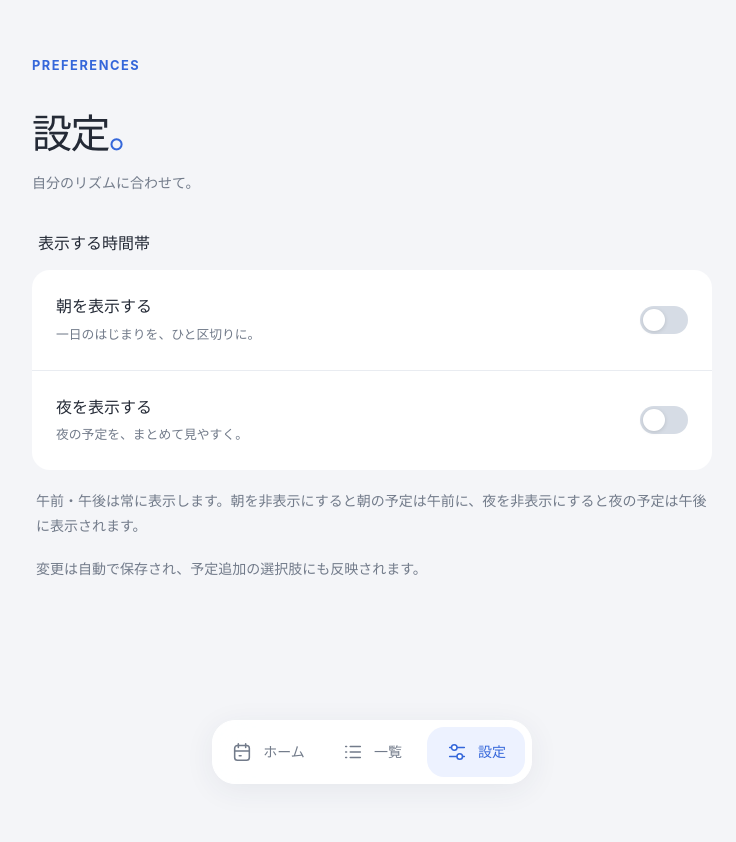
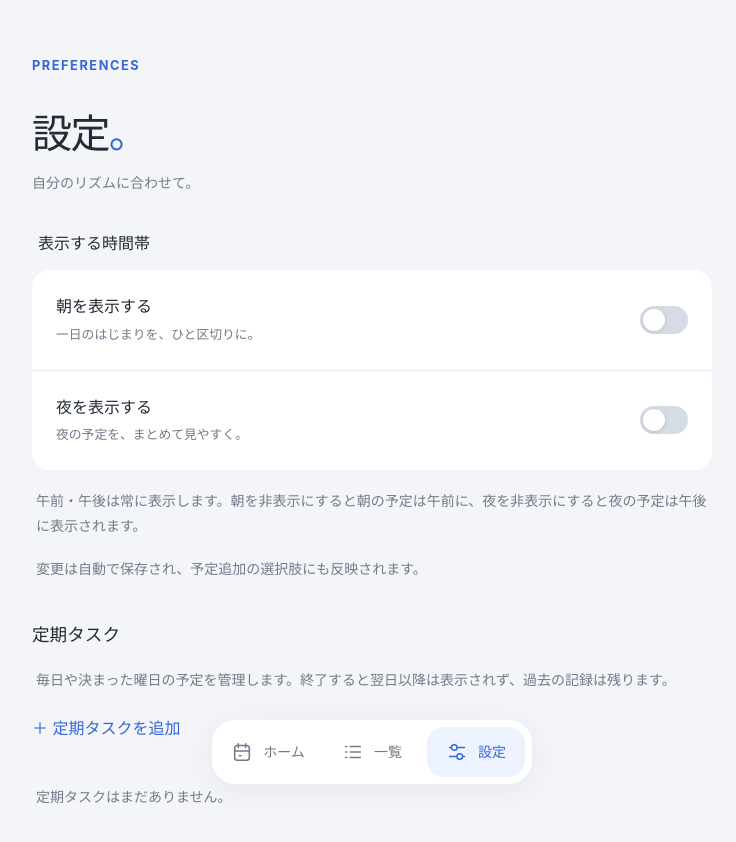
Before and after one commit to cucumber1117/App12_MYTODO, a React (Vite) app: page /setting in a window 1280 px wide. Shown: the top 842 px of the page, without its empty margins (268-1004 px from the left). Before the commit the page ends 800 px from the top, so only its background shows below. Built offline with nearby package versions, Linux system fonts and the light colour scheme.

Commit message:
予定のチェック、定期タスク追加

```diff
--- a/src/pages/Home/DatePicker.jsx
+++ b/src/pages/Home/DatePicker.jsx
@@ -1,5 +1,6 @@
 import { formatDate, parseDate, shiftDate } from './dates.js';
 import styles from './DatePicker.module.css';
+import { occursOn } from '../../tasks.js';
 
 export default function DatePicker({ selectedDate, onSelect, todos }) {
     const today = formatDate(new Date());
@@ -21,7 +22,7 @@ export default function DatePicker({ selectedDate, onSelect, todos }) {
             <div className={styles.week} aria-label="日付と曜日">
                 {days.map((day) => {
                     const date = parseDate(day);
-                    const count = todos.filter((todo) => todo.date === day).length;
+                    const count = todos.filter((todo) => occursOn(todo, day)).length;
                     const weekday = new Intl.DateTimeFormat('ja-JP', { weekday: 'short' }).format(date);
                     return (
                         <button type="button" key={day} onClick={() => onSelect(day)}
--- a/src/pages/Home/Home.jsx
+++ b/src/pages/Home/Home.jsx
@@ -1,4 +1,7 @@
 import { useState } from 'react';
+import { useSearchParams } from 'react-router-dom';
+import useTasks from '../../useTasks.js';
+import { tasksOnDate, toggleTask, repeatLabel, WEEKDAYS } from '../../tasks.js';
 import styles from './Home.module.css'
 import BottomSheet from '../../component/BottomSheet/BottomSheet.jsx';
 import { getEnabledPeriods, getDisplayPeriod, getPeriodFromTime } from './periods.js';
@@ -8,17 +11,17 @@ import { formatDate, parseDate } from './dates.js';
 function Home({ periodSettings, isDateList = false }) {
     const enabledPeriods = getEnabledPeriods(periodSettings);
 
-    const [todos, setTodos] = useState(() => {
-        const savedTodos = localStorage.getItem('todos');
-        return savedTodos ? JSON.parse(savedTodos) : [];
-    });
+    const [todos, setTodos] = useTasks();
+    const [searchParams, setSearchParams] = useSearchParams();
+    const [repeat, setRepeat] = useState(searchParams.has('recurring') ? 'daily' : 'none');
+    const [weekdays, setWeekdays] = useState([]);
 
     const [browsedDate, setBrowsedDate] = useState(() => formatDate(new Date()));
     const selectedDate = isDateList ? browsedDate : formatDate(new Date());
     const date = parseDate(selectedDate);
     const dateLabel = new Intl.DateTimeFormat('ja-JP', { year: 'numeric', month: 'long', day: 'numeric' }).format(date);
     const weekday = new Intl.DateTimeFormat('ja-JP', { weekday: 'long' }).format(date);
-    const [isAdding, setIsAdding] = useState(false);
+    const [isAdding, setIsAdding] = useState(searchParams.has('recurring'));
     const [selectedTodo, setSelectedTodo] = useState(null);
     const [inputText, setInputText] = useState('');
     const [inputDate, setInputDate] = useState(selectedDate);
@@ -26,10 +29,14 @@ function Home({ periodSettings, isDateList = false }) {
     const [isTimeEnabled, setIsTimeEnabled] = useState(false);
     const [inputTime, setInputTime] = useState('');
     const [message, setMessage] = useState('');
+    const closeAdd = () => {
+        setIsAdding(false);
+        if (searchParams.has('recurring')) setSearchParams({}, { replace: true });
+    };
 
     const handleAddTodo = (event) => {
         event.preventDefault();
-        if (!inputText.trim() || !inputDate || (isTimeEnabled && !inputTime)) return;
+        if (!inputText.trim() || !inputDate || (isTimeEnabled && !inputTime) || (repeat === 'weekly' && !weekdays.length)) return;
 
         const newTodos = [...todos, {
             id: crypto.randomUUID(),
@@ -37,20 +44,26 @@ function Home({ periodSettings, isDateList = false }) {
             date: inputDate,
             period: isTimeEnabled ? getPeriodFromTime(inputTime) : inputPeriod,
             time: isTimeEnabled ? inputTime : '',
+            repeat,
+            weekdays: repeat === 'weekly' ? weekdays : [],
+            completed: false,
+            completedDates: {},
         }];
-        localStorage.setItem('todos', JSON.stringify(newTodos));
         setTodos(newTodos);
-        setMessage(`${inputDate}の予定を追加しました。`);
+        setMessage(repeat === 'none' ? `${inputDate}の予定を追加しました。` : `${inputDate}からの定期タスクを登録しました。`);
         setInputText('');
         if (isDateList) setBrowsedDate(inputDate);
         setInputDate(selectedDate);
         setInputPeriod(enabledPeriods[0]);
         setIsTimeEnabled(false);
         setInputTime('');
-        setIsAdding(false);
+        setRepeat('none');
+        setWeekdays([]);
+        closeAdd();
     };
 
-    const selectedTodos = todos.filter((todo) => todo.date === selectedDate);
+    const selectedTodos = tasksOnDate(todos, selectedDate);
+    const detailTodo = selectedTodo && selectedTodos.find((todo) => todo.id === selectedTodo.id);
     const visiblePeriods = selectedTodos.some((todo) => getDisplayPeriod(todo, periodSettings) === '未分類')
         ? [...enabledPeriods, '未分類'] : enabledPeriods;
 
@@ -64,7 +77,7 @@ function Home({ periodSettings, isDateList = false }) {
                         <div className={styles.calendarBadge} aria-hidden="true"><span>{date.getMonth() + 1}月</span><strong>{date.getDate()}</strong></div>
                     </div>
                     {isDateList && <DatePicker selectedDate={selectedDate} todos={todos} onSelect={(value) => { setBrowsedDate(value); setMessage(''); }} />}
-                    <div className={styles.summary}><span>{isDateList ? `${date.getMonth() + 1}月${date.getDate()}日（${weekday}）` : '今日'}</span><p>{selectedTodos.length}件の予定</p></div>
+                    <div className={styles.summary}><span>{isDateList ? `${date.getMonth() + 1}月${date.getDate()}日（${weekday}）` : '今日'}</span><p>{selectedTodos.filter((todo) => todo.completed).length} / {selectedTodos.length}件 完了</p></div>
                 </header>
                 <button
                     className={styles.addButton}
@@ -75,13 +88,13 @@ function Home({ periodSettings, isDateList = false }) {
                     <span aria-hidden="true">＋</span> 予定追加
                 </button>
                 {isAdding && (
-                    <BottomSheet title="予定追加" titleId="add-todo-title" onClose={() => setIsAdding(false)}>
+                    <BottomSheet title="予定追加" titleId="add-todo-title" onClose={closeAdd}>
                     <form id="add-todo-form" className={styles.inputArea} onSubmit={handleAddTodo}>
                         <label htmlFor="todo-text">予定</label>
                         <input id="todo-text" className={styles.input} type="text"
                             placeholder="どんな予定ですか？" required
                             value={inputText} onChange={(event) => setInputText(event.target.value)} />
-                        <label htmlFor="todo-date">日付</label>
+                        <label htmlFor="todo-date">{repeat === 'none' ? '日付' : '開始日'}</label>
                         <input id="todo-date" className={styles.input} type="date" required
                             value={inputDate} onChange={(event) => setInputDate(event.target.value)} />
                         {!isTimeEnabled && <>
@@ -105,7 +118,15 @@ function Home({ periodSettings, isDateList = false }) {
                                     value={inputTime} onChange={(event) => setInputTime(event.target.value)} />
                             </div>
                         )}
-                        <button className={styles.button} type="submit" disabled={!inputText.trim()}>予定を追加</button>
+                        <label htmlFor="todo-repeat">繰り返し</label>
+                        <select id="todo-repeat" className={styles.input} value={repeat} onChange={(event) => setRepeat(event.target.value)}>
+                            <option value="none">繰り返しなし</option><option value="daily">毎日</option><option value="weekly">曜日を指定</option>
+                        </select>
+                        {repeat === 'weekly' && <fieldset className={styles.weekdays}><legend>繰り返す曜日（1つ以上）</legend>
+                            {WEEKDAYS.map((label, day) => <label key={day}><input type="checkbox" checked={weekdays.includes(day)}
+                                onChange={(event) => setWeekdays(event.target.checked ? [...weekdays, day] : weekdays.filter((value) => value !== day))} />{label}</label>)}
+                        </fieldset>}
+                        <button className={styles.button} type="submit" disabled={!inputText.trim() || (repeat === 'weekly' && !weekdays.length)}>予定を追加</button>
                     </form>
                     </BottomSheet>
                 )}
@@ -117,11 +138,13 @@ function Home({ periodSettings, isDateList = false }) {
                     {selectedTodos.filter((todo) => getDisplayPeriod(todo, periodSettings) === period)
                         .sort((a, b) => (a.time || '99:99').localeCompare(b.time || '99:99'))
                         .map((todo) => (
-                    <li className={styles.todoItem} key={todo.id} >
+                    <li className={`${styles.todoItem} ${todo.completed ? styles.completed : ''}`} key={todo.id} >
+                        <label className={styles.checkArea}><input type="checkbox" checked={todo.completed}
+                            aria-label={`${todo.text}を完了`} onChange={() => setTodos(toggleTask(todos, todo.id, selectedDate))} /></label>
                         <button type="button" className={styles.todoContent}
                             aria-haspopup="dialog" onClick={() => setSelectedTodo(todo)}>
                             <span className={styles.todoDate}>{todo.time ? <time dateTime={`${todo.date}T${todo.time}`}>{todo.time}</time> : period}</span>
-                            <span className={styles.todoText}>{todo.text}</span>
+                            <span className={styles.todoText}>{todo.text}{todo.repeat && todo.repeat !== 'none' && <small className={styles.repeatBadge}>{repeatLabel(todo)}</small>}</span>
                             <span className={styles.chevron} aria-hidden="true">›</span>
                         </button>
                     </li>
@@ -139,7 +162,10 @@ function Home({ periodSettings, isDateList = false }) {
                             <dt>日付</dt><dd>{selectedTodo.date}</dd>
                             <dt>時間帯</dt><dd>{getDisplayPeriod(selectedTodo, periodSettings)}</dd>
                             <dt>時刻</dt><dd>{selectedTodo.time || '指定なし'}</dd>
+                            <dt>繰り返し</dt><dd>{repeatLabel(selectedTodo)}</dd>
+                            <dt>状態</dt><dd>{detailTodo?.completed ? '完了' : '未完了'}</dd>
                         </dl>
+                        <button type="button" className={styles.button} onClick={() => setTodos(toggleTask(todos, selectedTodo.id, selectedDate))}>{detailTodo?.completed ? '未完了に戻す' : '完了にする'}</button>
                     </BottomSheet>
                 )}
             </div>
--- a/src/pages/Setting/Setting.jsx
+++ b/src/pages/Setting/Setting.jsx
@@ -1,6 +1,12 @@
 import styles from './Setting.module.css';
+import { Link } from 'react-router-dom';
+import useTasks from '../../useTasks.js';
+import { repeatLabel } from '../../tasks.js';
+import { formatDate } from '../Home/dates.js';
 
 function Setting({ periodSettings, onPeriodSettingsChange }) {
+  const [tasks, saveTasks] = useTasks();
+  const recurring = tasks.filter((task) => task.repeat && task.repeat !== 'none');
   return (
     <div className={styles.page}>
       <div className={styles.panel}>
@@ -22,6 +28,20 @@ function Setting({ periodSettings, onPeriodSettingsChange }) {
         </fieldset>
         <p className={styles.description}>午前・午後は常に表示します。朝を非表示にすると朝の予定は午前に、夜を非表示にすると夜の予定は午後に表示されます。</p>
         <p className={styles.description}>変更は自動で保存され、予定追加の選択肢にも反映されます。</p>
+        <section className={styles.recurring}>
+          <h2>定期タスク</h2>
+          <p className={styles.description}>毎日や決まった曜日の予定を管理します。終了すると翌日以降は表示されず、過去の記録は残ります。</p>
+          <Link className={styles.addRecurring} to="/?recurring=1">＋ 定期タスクを追加</Link>
+          {recurring.length === 0 && <p className={styles.description}>定期タスクはまだありません。</p>}
+          <ul className={styles.recurringList}>
+            {recurring.map((task) => <li key={task.id}>
+              <div><strong>{task.text}</strong><p>{repeatLabel(task)} · {task.time || task.period}</p>
+                <p>{task.date}から{task.endDate ? ` ${task.endDate}まで` : ''}</p></div>
+              {task.endDate ? <span>終了</span> : <button type="button" onClick={() => saveTasks(tasks.map((item) => item.id === task.id
+                ? { ...item, endDate: formatDate(new Date()) } : item))}>今日で終了</button>}
+            </li>)}
+          </ul>
+        </section>
       </div>
     </div>
   );
--- a/src/pages/Setting/Setting.module.css
+++ b/src/pages/Setting/Setting.module.css
@@ -15,4 +15,11 @@
 .option input:checked { background: var(--accent); }
 .option input:checked::after { transform: translateX(20px); }
 .description { margin: 18px 4px 0; font-size: .875rem; color: var(--text); line-height: 1.8; }
+.recurring { margin-top: 40px; }
+.addRecurring { display: inline-block; padding: 12px 0; margin: 12px 0; color: var(--accent); text-decoration: none; }
+.recurringList { list-style: none; padding: 0; margin: 0; }
+.recurringList li { display: flex; align-items: center; justify-content: space-between; gap: 16px; padding: 20px; margin-bottom: 10px; background: white; border-radius: 16px; }
+.recurringList strong { overflow-wrap: anywhere; }
+.recurringList p, .recurringList li > span { font-size: .875rem; color: var(--text); }
+.recurringList button { flex-shrink: 0; padding: 10px; min-height: 44px; border: 1px solid var(--border); border-radius: 10px; background: var(--code-bg); color: var(--text-h); }
 @media (max-width: 520px) { .page { padding: 32px 22px 130px; } .option { padding: 22px 18px; } }
--- /dev/null
+++ b/src/tasks.js
@@ -0,0 +1,35 @@
+import { parseDate } from './pages/Home/dates.js';
+
+export const WEEKDAYS = ['日', '月', '火', '水', '木', '金', '土'];
+
+export function occursOn(task, date) {
+    if (!task.repeat || task.repeat === 'none') return task.date === date;
+    if (date < task.date || (task.endDate && date > task.endDate)) return false;
+    return task.repeat === 'daily' || (task.repeat === 'weekly' && task.weekdays?.includes(parseDate(date).getDay()));
+}
+
+export function tasksOnDate(tasks, date) {
+    return tasks.filter((task) => occursOn(task, date)).map((task) => ({
+        ...task,
+        date,
+        completed: task.repeat && task.repeat !== 'none'
+            ? Boolean(task.completedDates?.[date]) : Boolean(task.completed),
+    }));
+}
+
+export function toggleTask(tasks, id, date) {
+    return tasks.map((task) => {
+        if (task.id !== id) return task;
+        if (!task.repeat || task.repeat === 'none') return { ...task, completed: !task.completed };
+        const completedDates = { ...task.completedDates };
+        if (completedDates[date]) delete completedDates[date];
+        else completedDates[date] = true;
+        return { ...task, completedDates };
+    });
+}
+
+export function repeatLabel(task) {
+    if (task.repeat === 'daily') return '毎日';
+    if (task.repeat === 'weekly') return `毎週 ${WEEKDAYS.filter((_, day) => task.weekdays?.includes(day)).join('・')}`;
+    return '繰り返しなし';
+}
--- /dev/null
+++ b/src/useTasks.js
@@ -0,0 +1,13 @@
+import { useState } from 'react';
+
+export default function useTasks() {
+    const [tasks, setTasks] = useState(() => {
+        const saved = localStorage.getItem('todos');
+        return saved ? JSON.parse(saved) : [];
+    });
+    const saveTasks = (next) => {
+        localStorage.setItem('todos', JSON.stringify(next));
+        setTasks(next);
+    };
+    return [tasks, saveTasks];
+}
```
Also changed, not shown: src/pages/Home/Home.module.css (+10 -0 lines), 1 other file (tests, documents, lock files or other folders).
